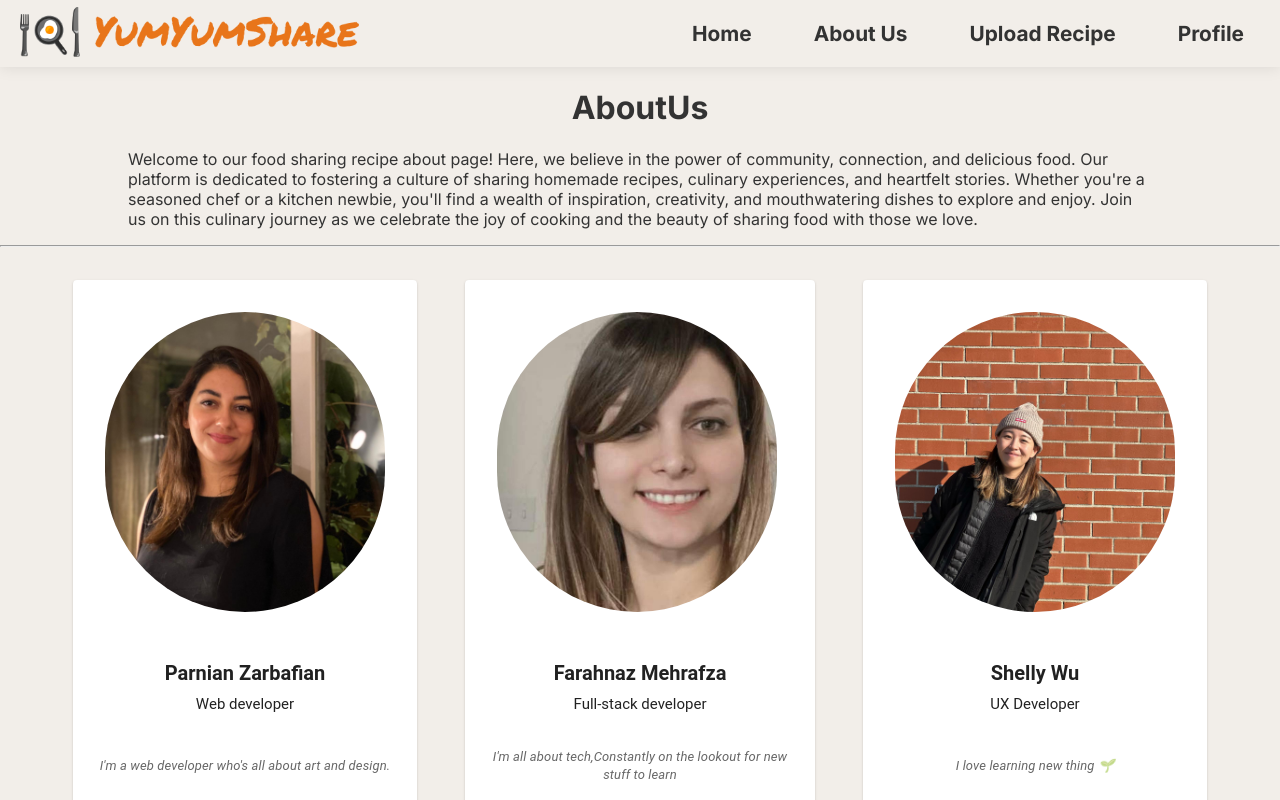
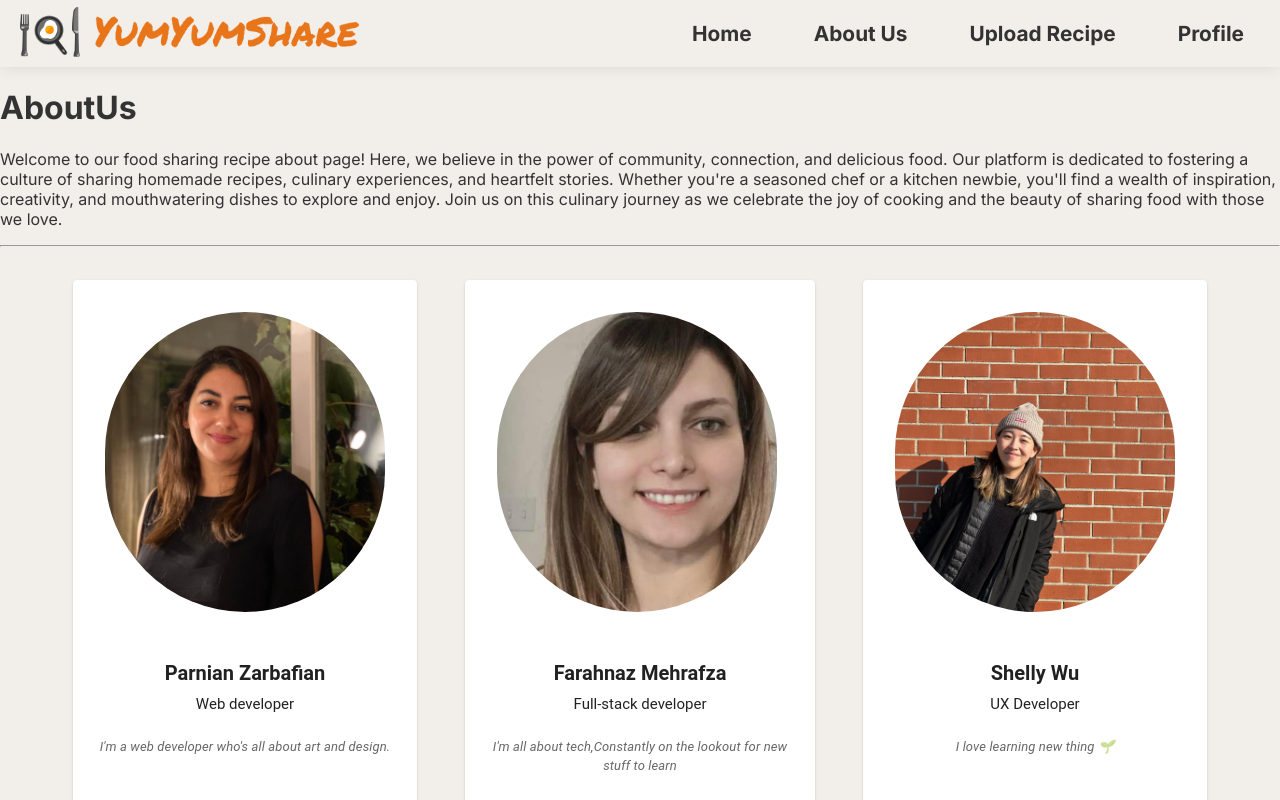
Before and after one commit to Parnian-Zrb/FinalProjectFE, a React (Vite) app: page /about in a window 1280 px wide. Shown: the top 800 px of the page. Built offline with nearby package versions, Linux system fonts and the light colour scheme.

Commit message:
add classname on aboutus

```diff
--- a/src/pages/AboutUs.css
+++ b/src/pages/AboutUs.css
@@ -1,10 +1,10 @@
-h1 {
+about-title {
   display: flex;
   align-items: center;
   justify-content: center;
 
 }
-p {
+about-p {
   display: flex;
   align-items: center;
   justify-content: center;
--- a/src/pages/AboutUs.tsx
+++ b/src/pages/AboutUs.tsx
@@ -8,8 +8,8 @@ import "./AboutUs.css";
 const AboutUs: React.FC = () => {
   return (
     <div>
-      <h1>AboutUs</h1>
-      <p>
+      <h1 className="about-title">AboutUs</h1>
+      <p className="about-p">
         Welcome to our food sharing recipe about page! Here, we believe in the
         power of community, connection, and delicious food. Our platform is
         dedicated to fostering a culture of sharing homemade recipes, culinary
```
